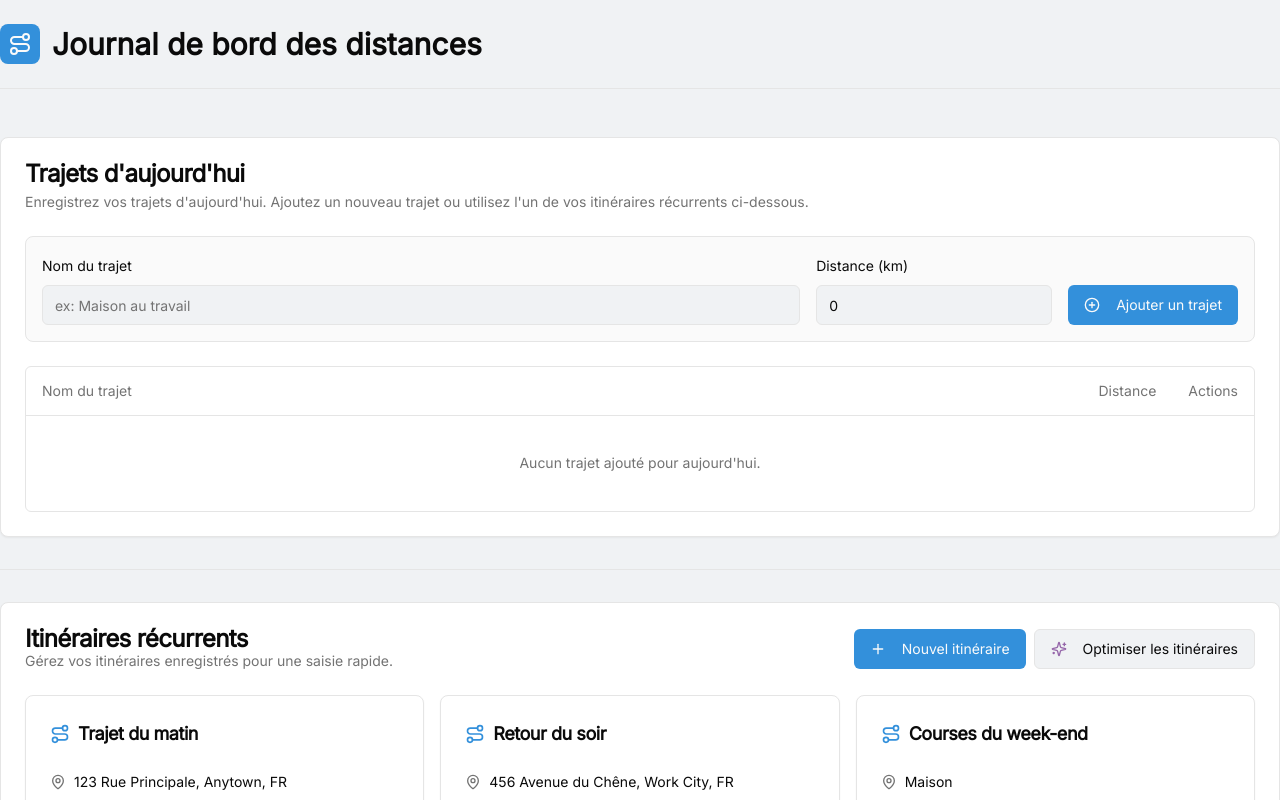
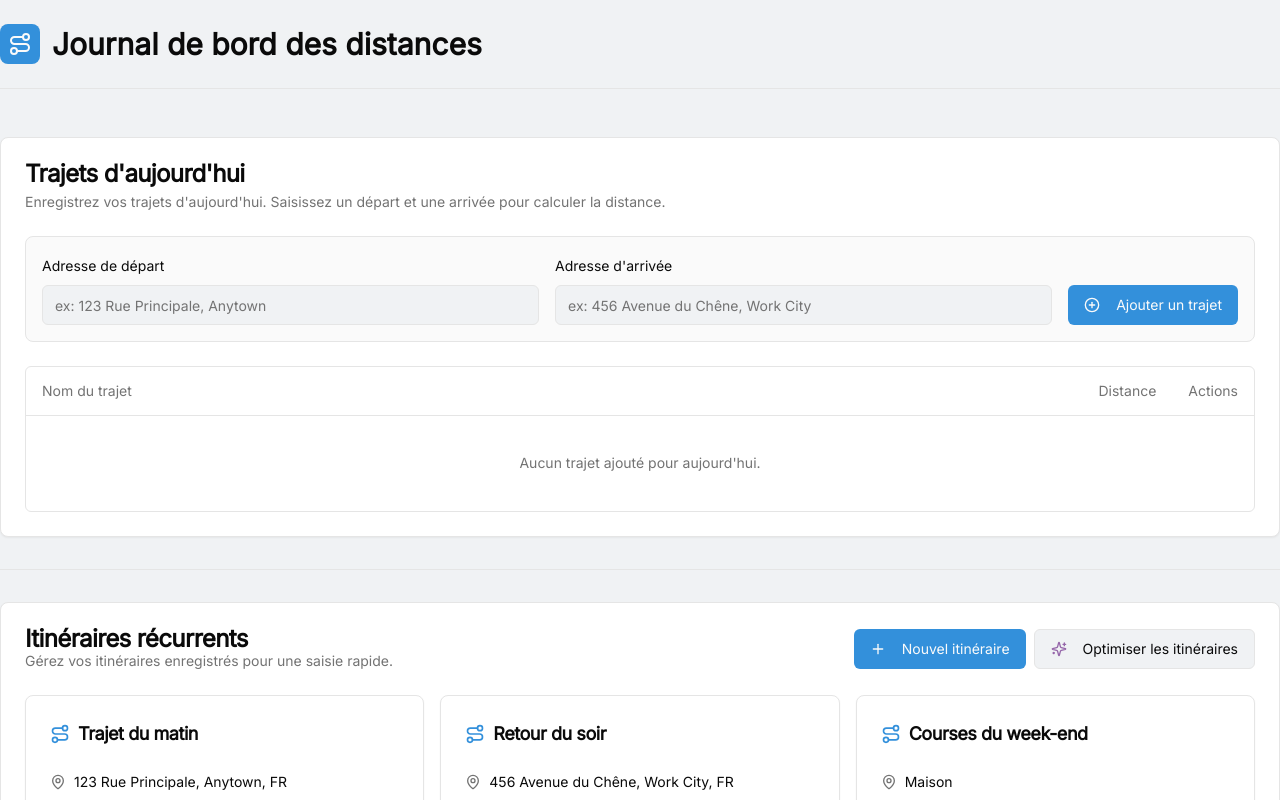
Before and after one commit to Jbb29950/firebase, a Next.js app: page / in a window 1280 px wide. Shown: the top 800 px of the page. Built offline with nearby package versions, Linux system fonts and the light colour scheme; what @genkit-ai/googleai, genkit would draw is missing.

Commit message:
je veux saisir l'adresse du depart et l'adresse d'arrivée et que cela ca

```diff
--- a/src/ai/dev.ts
+++ b/src/ai/dev.ts
@@ -2,3 +2,4 @@ import { config } from 'dotenv';
 config();
 
 import '@/ai/flows/optimize-recurring-routes.ts';
+import '@/ai/flows/calculate-distance-flow.ts';
--- /dev/null
+++ b/src/ai/flows/calculate-distance-flow.ts
@@ -0,0 +1,47 @@
+'use server';
+/**
+ * @fileOverview Un flux Genkit pour calculer la distance entre deux adresses.
+ *
+ * - calculateDistance - Une fonction qui calcule la distance.
+ * - CalculateDistanceInput - Le type d'entrée pour la fonction calculateDistance.
+ * - CalculateDistanceOutput - Le type de retour pour la fonction calculateDistance.
+ */
+
+import {ai} from '@/ai/genkit';
+import {z} from 'genkit';
+
+const CalculateDistanceInputSchema = z.object({
+  startAddress: z.string().describe("L'adresse de départ."),
+  endAddress: z.string().describe("L'adresse d'arrivée."),
+});
+export type CalculateDistanceInput = z.infer<typeof CalculateDistanceInputSchema>;
+
+const CalculateDistanceOutputSchema = z.object({
+  distance: z.number().describe("La distance calculée en kilomètres."),
+});
+export type CalculateDistanceOutput = z.infer<typeof CalculateDistanceOutputSchema>;
+
+export async function calculateDistance(input: CalculateDistanceInput): Promise<CalculateDistanceOutput> {
+  return calculateDistanceFlow(input);
+}
+
+// REMARQUE : Il s'agit d'une implémentation fictive. Dans une application réelle, vous utiliseriez
+// un service comme l'API Google Maps Directions pour calculer la
+// distance réelle entre les deux adresses.
+const calculateDistanceFlow = ai.defineFlow(
+  {
+    name: 'calculateDistanceFlow',
+    inputSchema: CalculateDistanceInputSchema,
+    outputSchema: CalculateDistanceOutputSchema,
+  },
+  async (input) => {
+    console.log(`Calcul de la distance entre ${input.startAddress} et ${input.endAddress}`);
+
+    // Simuler un appel API et retourner une distance aléatoire à des fins de démonstration.
+    const randomDistance = Math.random() * (50 - 5) + 5; // Distance aléatoire entre 5 et 50 km
+
+    return {
+      distance: parseFloat(randomDistance.toFixed(1)),
+    };
+  }
+);
--- a/src/components/daily-trips.tsx
+++ b/src/components/daily-trips.tsx
@@ -1,5 +1,6 @@
 "use client";
 
+import { useState } from 'react';
 import { DailyTrip } from '@/types';
 import { useForm } from 'react-hook-form';
 import { zodResolver } from '@hookform/resolvers/zod';
@@ -10,7 +11,6 @@ import {
   Card,
   CardContent,
   CardDescription,
-  CardFooter,
   CardHeader,
   CardTitle,
 } from '@/components/ui/card';
@@ -32,7 +32,9 @@ import {
   FormLabel,
   FormMessage,
 } from '@/components/ui/form';
-import { PlusCircle, Trash2 } from 'lucide-react';
+import { PlusCircle, Trash2, Loader2 } from 'lucide-react';
+import { calculateDistance } from '@/ai/flows/calculate-distance-flow';
+import { useToast } from '@/hooks/use-toast';
 
 interface DailyTripsProps {
   dailyTrips: DailyTrip[];
@@ -40,29 +42,49 @@ interface DailyTripsProps {
 }
 
 const tripSchema = z.object({
-  name: z.string().min(1, { message: 'Le nom du trajet est requis.' }),
-  distance: z.coerce.number().min(0, { message: 'La distance doit être un nombre positif.' }),
+  startAddress: z.string().min(3, { message: "L'adresse de départ est requise (3 caractères min)." }),
+  endAddress: z.string().min(3, { message: "L'adresse d'arrivée est requise (3 caractères min)." }),
 });
 
 type TripFormValues = z.infer<typeof tripSchema>;
 
 export function DailyTrips({ dailyTrips, setDailyTrips }: DailyTripsProps) {
+  const [isLoading, setIsLoading] = useState(false);
+  const { toast } = useToast();
+
   const form = useForm<TripFormValues>({
     resolver: zodResolver(tripSchema),
     defaultValues: {
-      name: '',
-      distance: 0,
+      startAddress: '',
+      endAddress: '',
     },
   });
 
-  const addTrip = (data: TripFormValues) => {
-    const newTrip: DailyTrip = {
-      id: crypto.randomUUID(),
-      name: data.name,
-      distance: data.distance,
-    };
-    setDailyTrips((prev) => [newTrip, ...prev]);
-    form.reset();
+  const onSubmit = async (data: TripFormValues) => {
+    setIsLoading(true);
+    try {
+      const result = await calculateDistance({
+        startAddress: data.startAddress,
+        endAddress: data.endAddress,
+      });
+
+      const newTrip: DailyTrip = {
+        id: crypto.randomUUID(),
+        name: `${data.startAddress} → ${data.endAddress}`,
+        distance: result.distance,
+      };
+      setDailyTrips((prev) => [newTrip, ...prev]);
+      form.reset();
+    } catch (error) {
+      console.error("Échec du calcul de la distance", error);
+      toast({
+        variant: 'destructive',
+        title: 'Erreur de calcul',
+        description: "Impossible de calculer la distance. Veuillez réessayer.",
+      });
+    } finally {
+      setIsLoading(false);
+    }
   };
 
   const deleteTrip = (id: string) => {
@@ -75,19 +97,19 @@ export function DailyTrips({ dailyTrips, setDailyTrips }: DailyTripsProps) {
     <Card>
       <CardHeader>
         <CardTitle>Trajets d'aujourd'hui</CardTitle>
-        <CardDescription>Enregistrez vos trajets d'aujourd'hui. Ajoutez un nouveau trajet ou utilisez l'un de vos itinéraires récurrents ci-dessous.</CardDescription>
+        <CardDescription>Enregistrez vos trajets d'aujourd'hui. Saisissez un départ et une arrivée pour calculer la distance.</CardDescription>
       </CardHeader>
       <CardContent className="space-y-6">
         <Form {...form}>
-          <form onSubmit={form.handleSubmit(addTrip)} className="flex flex-col sm:flex-row items-end gap-4 p-4 border rounded-lg bg-muted/50">
+          <form onSubmit={form.handleSubmit(onSubmit)} className="flex flex-col sm:flex-row items-end gap-4 p-4 border rounded-lg bg-muted/50">
             <FormField
               control={form.control}
-              name="name"
+              name="startAddress"
               render={({ field }) => (
                 <FormItem className="flex-grow w-full sm:w-auto">
-                  <FormLabel>Nom du trajet</FormLabel>
+                  <FormLabel>Adresse de départ</FormLabel>
                   <FormControl>
-                    <Input placeholder="ex: Maison au travail" {...field} />
+                    <Input placeholder="ex: 123 Rue Principale, Anytown" {...field} />
                   </FormControl>
                   <FormMessage />
                 </FormItem>
@@ -95,19 +117,24 @@ export function DailyTrips({ dailyTrips, setDailyTrips }: DailyTripsProps) {
             />
             <FormField
               control={form.control}
-              name="distance"
+              name="endAddress"
               render={({ field }) => (
-                <FormItem className="w-full sm:w-auto">
-                  <FormLabel>Distance (km)</FormLabel>
+                <FormItem className="flex-grow w-full sm:w-auto">
+                  <FormLabel>Adresse d'arrivée</FormLabel>
                   <FormControl>
-                    <Input type="number" step="0.1" placeholder="e.g. 15.5" {...field} />
+                    <Input placeholder="ex: 456 Avenue du Chêne, Work City" {...field} />
                   </FormControl>
                   <FormMessage />
                 </FormItem>
               )}
             />
-            <Button type="submit" className="w-full sm:w-auto">
-              <PlusCircle className="mr-2 h-4 w-4" /> Ajouter un trajet
+            <Button type="submit" className="w-full sm:w-auto" disabled={isLoading}>
+              {isLoading ? (
+                <Loader2 className="mr-2 h-4 w-4 animate-spin" />
+              ) : (
+                <PlusCircle className="mr-2 h-4 w-4" />
+              )}
+              {isLoading ? 'Calcul...' : 'Ajouter un trajet'}
             </Button>
           </form>
         </Form>
```
